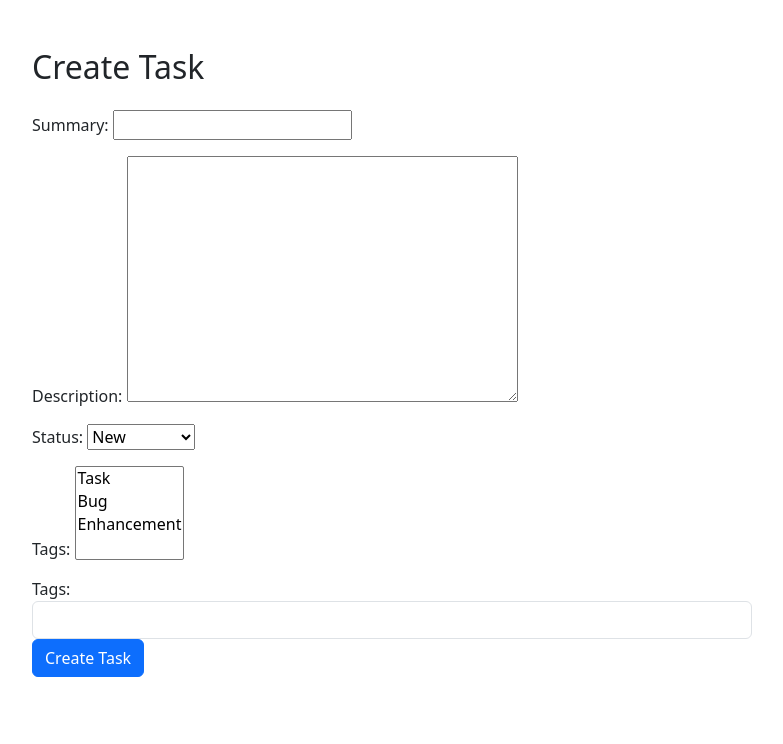
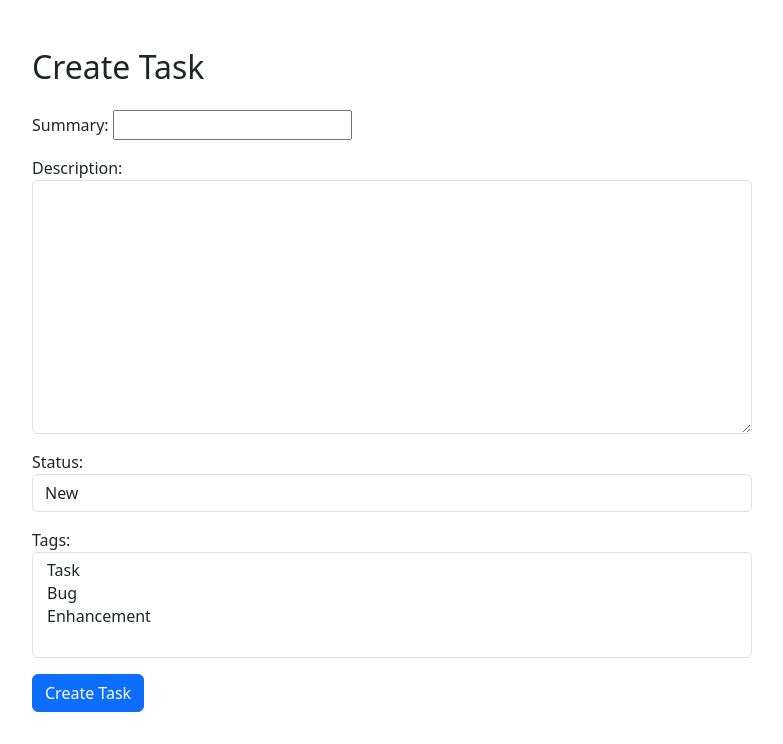
Before and after one commit to KeenGear/homework_70_dias_daribayev, a Django app: page /tasks/create/ in a window 1280 px wide. Shown: the part 56-800 px from the top of the page, without its empty margins (248-1031 px from the left). Run offline with Django 4.2, Linux system fonts and the light colour scheme; data comes from the database, SQL or seed files in the repository; lists and menus that the app fills with data are empty.

Commit message:
Added Django widgets to forms.py and removed unneeded anymore addition tags form from task_form.html

```diff
--- a/todoapp/forms.py
+++ b/todoapp/forms.py
@@ -1,8 +1,14 @@
 from django import forms
-from .models import Task, Tag
+from .models import Task
 
 
 class TaskForm(forms.ModelForm):
     class Meta:
         model = Task
         fields = ['summary', 'description', 'status', 'tags']
+        widgets = {
+            'title': forms.TextInput(attrs={'class': 'form-control'}),
+            'description': forms.Textarea(attrs={'class': 'form-control'}),
+            'status': forms.Select(attrs={'class': 'form-control'}),
+            'tags': forms.SelectMultiple(attrs={'class': 'form-control'}),
+        }
--- a/todoapp/templates/task_form.html
+++ b/todoapp/templates/task_form.html
@@ -8,14 +8,6 @@
         <form method="POST">
           {% csrf_token %}
           {{ form.as_p }}
-          <div class="form-group">
-            <label for="id_tags">Tags:</label>
-            <select name="tags" id="id_tags" class="form-control">
-              {% for tag in tags %}
-                <option value="{{ tag.pk }}" {% if tag in task.tags.all %}selected{% endif %}>{{ tag.name }}</option>
-              {% endfor %}
-            </select>
-          </div>
           <button type="submit" class="btn btn-primary">{% if task.pk %}Update{% else %}Create{% endif %} Task</button>
         </form>
       </div>
```
